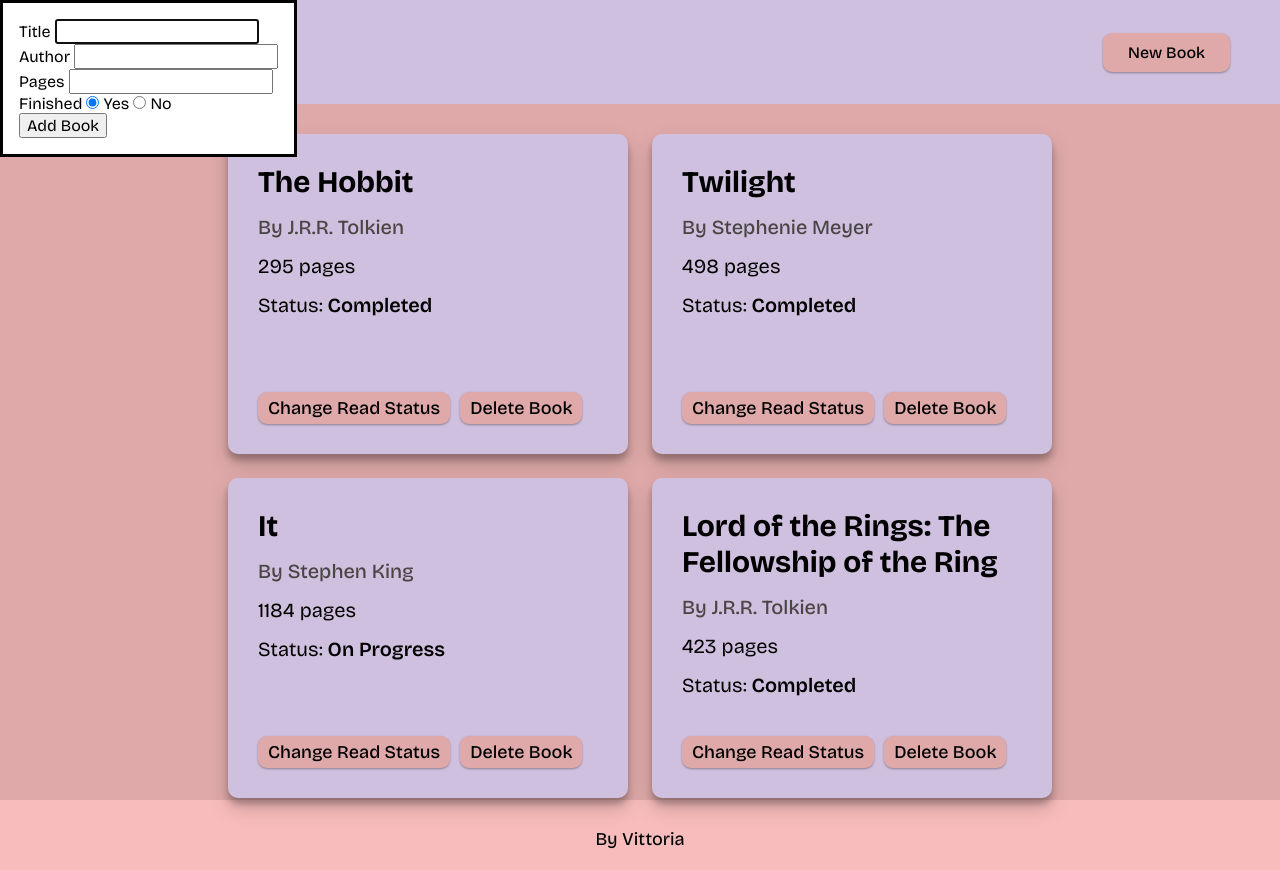
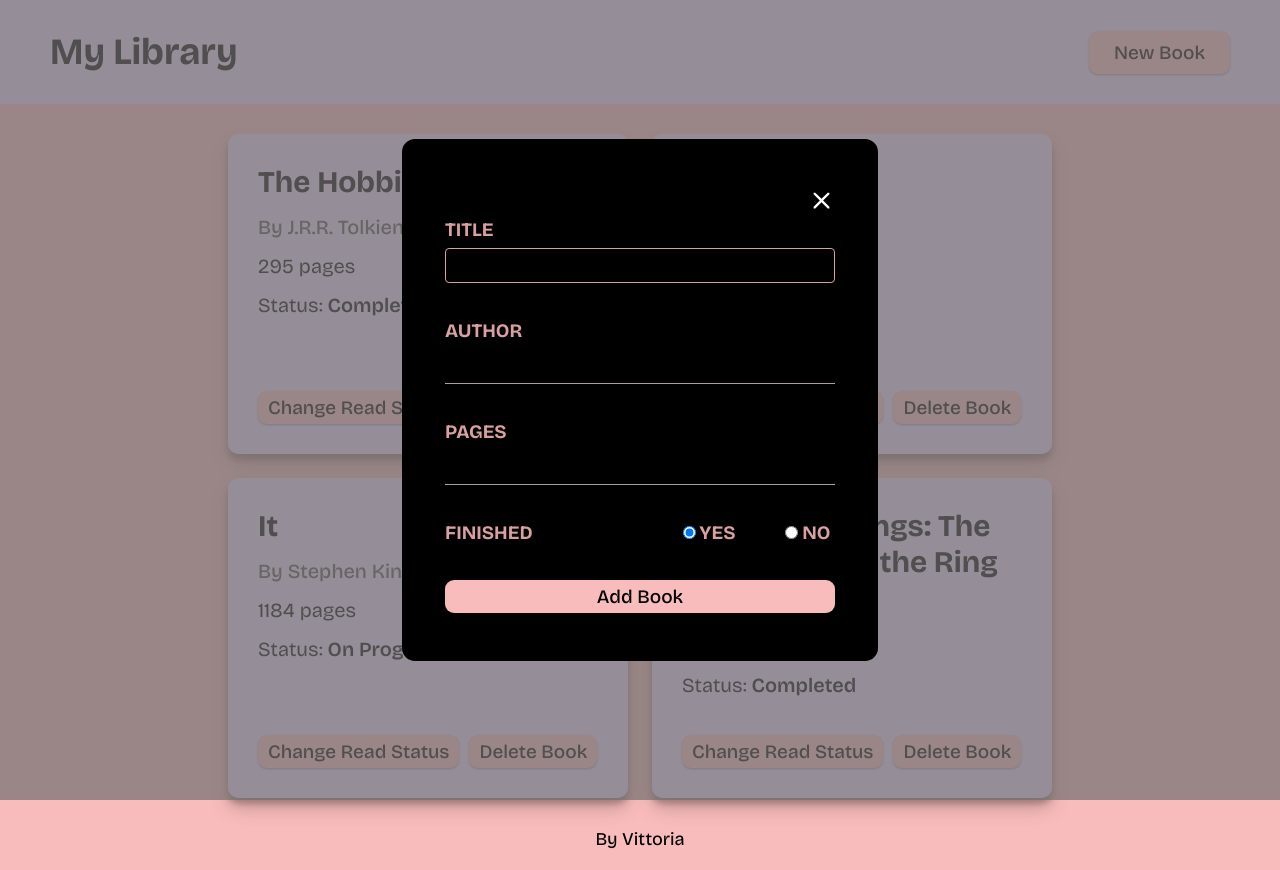
Before and after one commit to vbenedeto/library-app-js, a plain HTML site: page index.html in a window 1280 px wide. Both pictures are taken after a click on the button "New Book". Drawn offline with nearby package versions, Linux system fonts and the light colour scheme.

Commit message:
Style the Modal component

```diff
--- a/index.html
+++ b/index.html
@@ -17,6 +17,9 @@
     <button class="add-btn">New Book</button>
   </header>
   <dialog>
+    <div class="close-dialog-container">
+      <img class="close-dialog-container__btn" src="window-close.svg" alt="Close Icon Button">
+    </div>
     <form id="form" action="#">
       <div class="field">
         <label for="bookTitle">
@@ -36,22 +39,28 @@
         </label>
         <input type="number" name="pages" id="bookPages">
       </div>
-      <div class="field">
+      <div class="field radios">
         <span>
           Finished
         </span>
-        <input type="radio" name="readStatus" value="true" id="read-yes" checked>
-        <label for="read-yes">Yes</label>
-        <input type="radio" name="readStatus" value="false" id="read-no">
-        <label for="read-no">No</label>
+
+        <div class="radio-option">
+          <input type="radio" name="readStatus" value="true" id="read-yes" checked>
+          <label for="read-yes">Yes</label>
+        </div>
+
+        <div class="radio-option">
+          <input type="radio" name="readStatus" value="false" id="read-no">
+          <label for="read-no">No</label>
+        </div>
       </div>
-      <button type="submit">Add Book</button>
+      <button class="card-btn" type="submit">Add Book</button>
     </form>
   </dialog>
   <main class="books">
   </main>
   <footer>
-      By <a href="https://github.com/vbenedeto" target="_blank">Vittoria</a>
+    By <a href="https://github.com/vbenedeto" target="_blank">Vittoria</a>
   </footer>
 </body>
 
--- a/script.js
+++ b/script.js
@@ -2,14 +2,18 @@ const books = document.querySelector(".books");
 const addBtn = document.querySelector(".add-btn");
 const deleteBtn = document.querySelector(".deleteBtn");
 const dialog = document.querySelector("dialog");
+const closeDialogBtn = document.querySelector(".close-dialog-container__btn");
 const form = document.getElementById("form");
 let myLibrary = [];
-
 
 addBtn.addEventListener("click", () => {
   form.querySelectorAll("input[type='text'], input[type='number']").forEach(input => input.value = "");
   dialog.showModal();
-})
+});
+
+closeDialogBtn.addEventListener("click", () => {
+  dialog.close();
+});
 
 form.addEventListener("submit", (event) => {
   event.preventDefault();
--- a/style.css
+++ b/style.css
@@ -15,11 +15,11 @@ body {
 
 input, button {
   font: inherit;
+  font-size: 19px;
 }
 
 h1 {
   font-size: 37px;
-  /* color: #F8BCBC; */
 }
 
 header {
@@ -28,6 +28,87 @@ header {
   align-items: center;
   padding: 30px 50px;
   background-color: #e8d6f8;
+}
+
+dialog {
+  position: fixed;
+  margin: auto;
+  padding: 45px 40px;
+  border-radius: 13px;
+  background-color: black;
+}
+
+dialog::backdrop {
+  background-color: rgb(114, 112, 112);
+  opacity: 0.7;
+}
+
+.close-dialog-container {
+  text-align: end;
+}
+
+.close-dialog-container__btn {
+  width: 27px;
+  height: 27px;
+  cursor: pointer;
+  filter: invert(100%) brightness(200%);
+}
+
+form {
+  display: flex;
+  flex-direction: column;
+  gap: 36px;
+  width: 100%;
+}
+
+label {
+  width: 75px;
+  color: #d8a0a0;
+  padding-bottom: 7px;
+  font-size: 19px;
+}
+
+.field {
+  display: flex;
+  flex-direction: column;
+  text-transform: uppercase;
+  font-weight: bold;
+}
+
+.field.radios {
+  display: flex;
+  flex-direction: row;
+  align-items: center;
+  gap: 50px;
+}
+
+.radio-option > input {
+  cursor: pointer;
+}
+
+.field + .radios > span {
+  padding-right: 100px;
+  color: #d8a0a0;
+  font-size: 19px;
+}
+
+input:not([type=radio]) {
+  width: 390px;
+  height: 2.2rem;
+  background-color: black;
+  border: none;
+  border-bottom: 1.5px solid rgb(170, 157, 157);
+  color: #d8a0a0;
+}
+
+input:not([type=radio]):focus {
+  border: 1.5px solid #d8a0a0;
+  border-radius: 4px;
+  outline: none;
+}
+
+button[type=submit] {
+  width: 100%;
 }
 
 .books {
@@ -66,10 +147,6 @@ header {
 .card-actions {
   display: flex;
   gap: 10px;
-}
-
-.card > button {
-  display: inline;
 }
 
 .card-title {
```
Also changed, not shown: window-close.svg (added).
